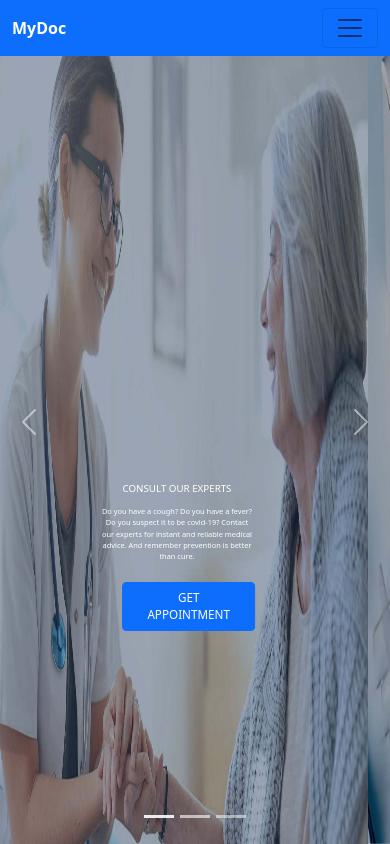
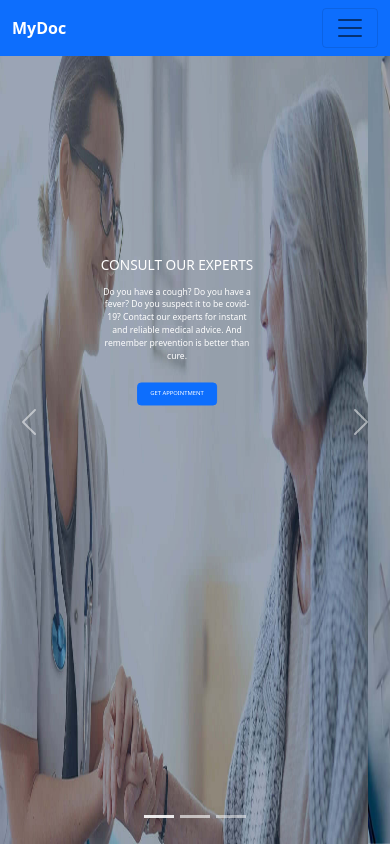
Before and after one commit to Sunita-Mishra/My-doc, a plain HTML site: page index.html in a window 390 px wide. Drawn offline with nearby package versions, Linux system fonts and the light colour scheme.

Commit message:
Update mydoc.css

```diff
--- a/mydoc.css
+++ b/mydoc.css
@@ -23,34 +23,33 @@ h5{
 
 	font-size: 2.5vw;
 	animation: anime 0.9s linear  1;
-	transform: translateY(-22vw);
+	transform: translateY(-4vw);
 }
 .para{
 	display: inline-block;
 	font-size: 1.5vw;
-	transform: translateY(-21vw);
+	transform: translateY(-3vw);
 
 }
 .buttons{
 	animation: animes 0.9s linear  1;
-	transform: translateY(-20vw);
-	margin-left:15%;
+	transform: translateY(-2.7vw);
 
 }
 @keyframes anime{
 	from{
-		transform: translateY(-25vw) ;
+		transform: translateY(-7vw) ;
 	}
 	to{
-		transform: translateY(-22vw);
+		transform: translateY(-4vw);
 	}
 }
 @keyframes animes{
 	from{
-		transform: translateY(-9vw) ;
+		transform: translateY(-1vw) ;
 	}
 	to{
-		transform: translateY(-19vw);
+		transform: translateY(-2.5vw);
 	}
 
 }
@@ -58,24 +57,28 @@ h5{
 	color: rgba(255, 255,255, 0.7)!important;
 	float: left!important;
 }
-.slides{
-	width: 40%;
-	left: 31%;
-	top: 65%;
-}
 .carousel-div{
 	height: 100vh;
 	width: 100vw;
 }
-@media(max-width:400px)
+.slides{
+	width: 40%;
+	left: 31%;
+	top: 30%;
+}
+
+@media(max-width:500px)
 {
 	.buttons{
-		animation: animes 0.9s linear  1;
-		transform: translateY(-20vw);
-		font-size: 3vw;
+		font-size: 1.5vw;
 
 	}
 	.para{
-		font-size: 1.9vw;
+		font-size: 2.2vw!important;
+	}
+	h5{
+		text-align: center;
+
+		font-size: 3.5vw;
 	}
 }
```
